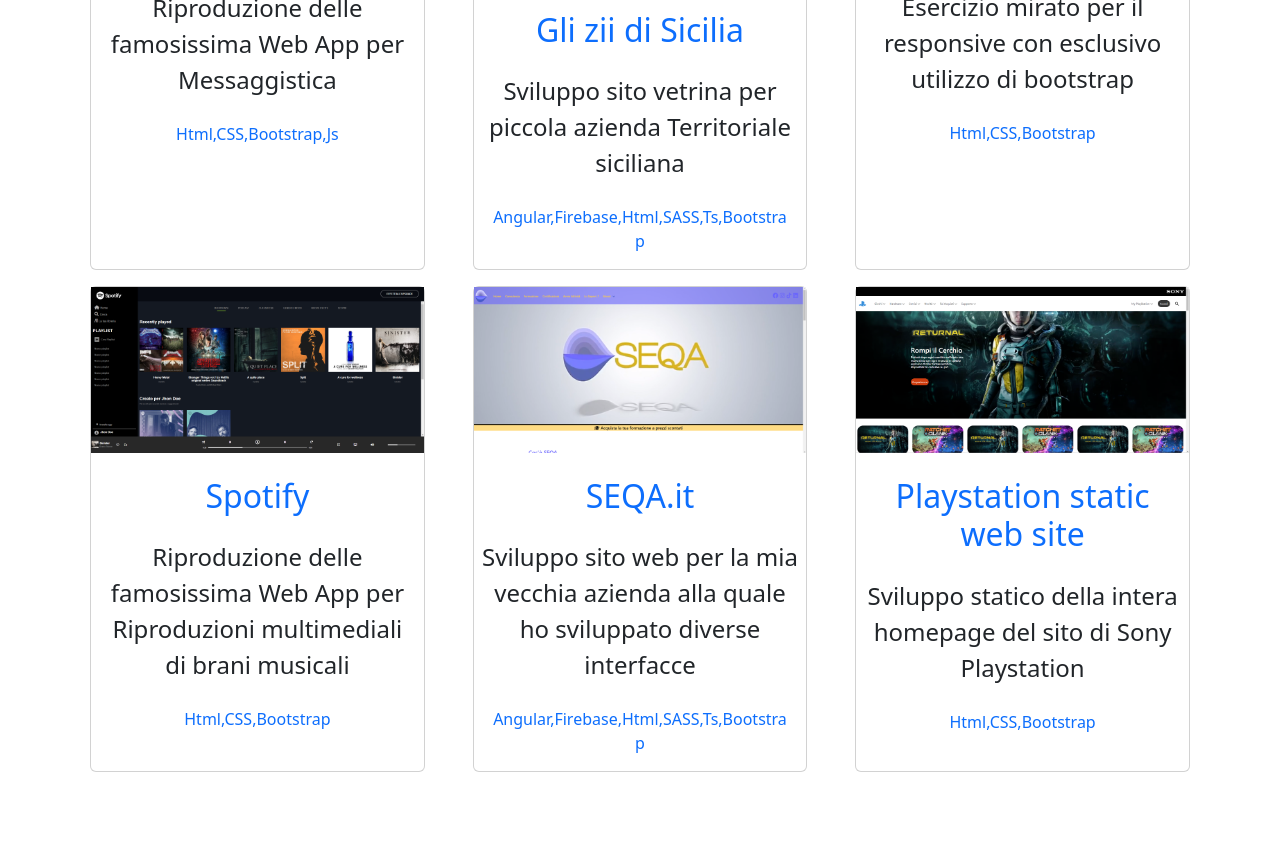
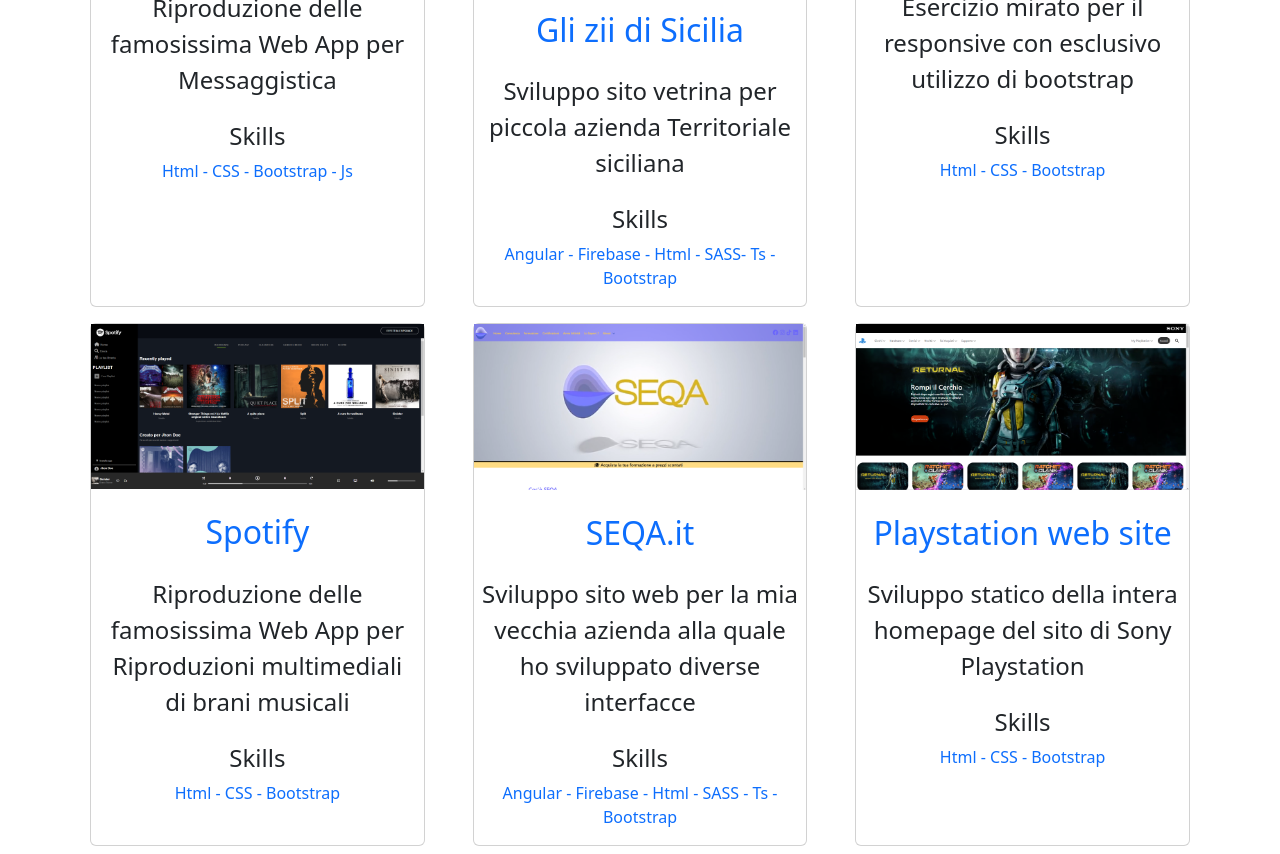
Before and after one commit to RosarioNici/Landing-RN, an Angular app: page /Works in a window 1280 px wide. Shown: the part 480-1334 px from the top of the page. Before the commit the page ends 1260 px from the top, so only its background shows below. Built offline with nearby package versions, Linux system fonts and the light colour scheme.

Commit message:
correction skills

```diff
--- a/src/app/experience/experience.component.html
+++ b/src/app/experience/experience.component.html
@@ -9,8 +9,8 @@
         <i class="fa-solid fa-code"></i> <span class="mx-3">Boolean</span>
       </div>
       <div class="card-body">
-        <h5 class="card-title">Jr Full Stack Developer Trainee</h5>
-        <p class="card-text">Il corso intensivo di Boolean della durata di 6 mesi mi ha consentito di
+        <h3 class="card-title">Jr Full Stack Developer Trainee</h3>
+        <p class="card-text fs-4">Il corso intensivo di Boolean della durata di 6 mesi mi ha consentito di
           mettermi alla prova e di imparare ad utilizzare vari linguaggi di
           programmazione sviluppando vari progetti come <b>Spotify Web</b> ,
           <b>Netflix</b> , <b>Whatsapp Web</b> , il sito internet <b>Gliziidisicilia.com</b> ed altre,
@@ -29,8 +29,8 @@
       <i class="fa-solid fa-building"></i> <span class="mx-3">SEQA Sicurezza e Qualità Agroalimentare</span>
       </div>
       <div class="card-body">
-        <h5 class="card-title">Group CEO SEQA srl</h5>
-        <p class="card-text">Cofondatore della società di consulenza SEQA per il comparto della
+        <h3 class="card-title">Group CEO SEQA srl</h3>
+        <p class="card-text fs-4">Cofondatore della società di consulenza SEQA per il comparto della
         food safety and quality control - mi sono occupato di sviluppare una
         rete di clientela a livello nazionale nel mondo agroalimentare -
         abbiamo ideato e stiamo sviluppando un software per la gestione del
@@ -48,8 +48,8 @@
         <i class="fa-sharp fa-solid fa-shield"></i> <span class="mx-3">Ladisa Srl</span>
       </div>
       <div class="card-body">
-        <h5 class="card-title">Responsabile Food Safety</h5>
-        <p class="card-text">Gestione operativa del comparto Sicurezza alimentare e Controllo
+        <h3 class="card-title">Responsabile Food Safety</h3>
+        <p class="card-text fs-4">Gestione operativa del comparto Sicurezza alimentare e Controllo
           Qualità.</p>
 
       </div>
--- a/src/app/works/works-cards.ts
+++ b/src/app/works/works-cards.ts
@@ -2,7 +2,7 @@
   {
     title: 'Bloozaap',
     description:'Riproduzione delle famosissima Web App per Messaggistica',
-    skills: ['Html', 'CSS', 'Bootstrap', 'Js'],
+    skills: 'Html - CSS - Bootstrap - Js',
     buttons: [],
     img:'../../assets/img/bloozap.png',
     link: 'https://github.com/RosarioNici/vue-boolzapp'
@@ -10,7 +10,7 @@
   {
     title: 'Gli zii di Sicilia',
     description:'Sviluppo sito vetrina per piccola azienda Territoriale siciliana',
-    skills: ['Angular', 'Firebase', 'Html', 'SASS', 'Ts', 'Bootstrap'],
+    skills: 'Angular - Firebase - Html - SASS- Ts - Bootstrap',
     buttons: [],
     img:'../../assets/img/Glizii.png',
     link: 'https://gliziidisicilia.com/'
@@ -18,7 +18,7 @@
   {
     title: 'Responsive',
     description:'Esercizio mirato per il responsive con esclusivo utilizzo di bootstrap',
-    skills: ['Html', 'CSS', 'Bootstrap'],
+    skills: 'Html - CSS - Bootstrap',
     buttons: [],
     img:'../../assets/img/responsive-bootstrap.png',
     link: 'https://github.com/RosarioNici/html-css-bootstrap-freelancer'
@@ -27,7 +27,7 @@
   {
     title: 'Spotify',
     description:'Riproduzione delle famosissima Web App per Riproduzioni multimediali di brani musicali',
-    skills: ['Html', 'CSS', 'Bootstrap'],
+    skills: 'Html - CSS - Bootstrap',
     buttons: [],
     img:'../../assets/img/Shopyfi-web.png',
     link: 'https://github.com/RosarioNici/html-css-spotifyweb'
@@ -35,15 +35,15 @@
    {
     title: 'SEQA.it',
     description:'Sviluppo sito web per la mia vecchia azienda alla quale ho sviluppato diverse interfacce',
-    skills: ['Angular', 'Firebase', 'Html', 'SASS', 'Ts', 'Bootstrap'],
+    skills: 'Angular - Firebase - Html - SASS - Ts - Bootstrap',
     buttons: [],
     img:'../../assets/img/Seqa.png',
     link: 'https://seqa.it/'
   },
    {
-    title: 'Playstation static web site',
+    title: 'Playstation web site',
     description:'Sviluppo statico della intera homepage del sito di Sony Playstation',
-    skills: ['Html', 'CSS', 'Bootstrap'],
+    skills: 'Html - CSS - Bootstrap',
     buttons: [],
     img:'../../assets/img/play.png',
     link: 'https://github.com/RosarioNici/htmlcss-playstation'
--- a/src/app/works/works.component.html
+++ b/src/app/works/works.component.html
@@ -17,6 +17,7 @@
           {{item.description}}
         </div>
         <div class="p-3">
+          <h4>Skills</h4>
           <a href="">{{item.skills}}</a>
         </div>
       </div>
```
